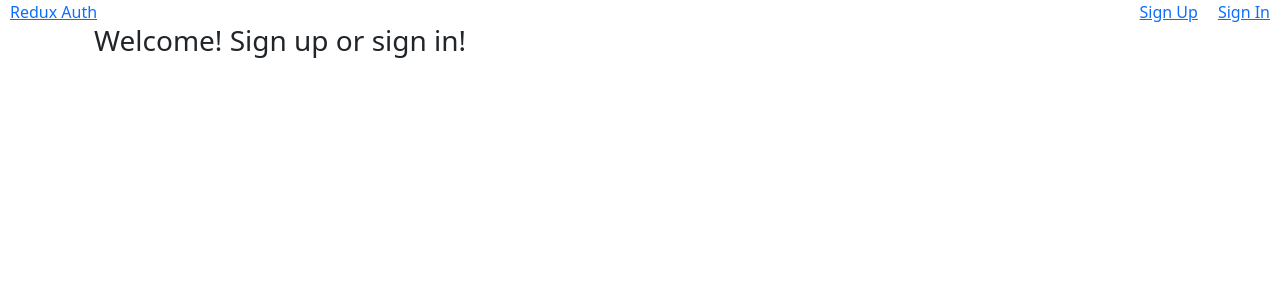
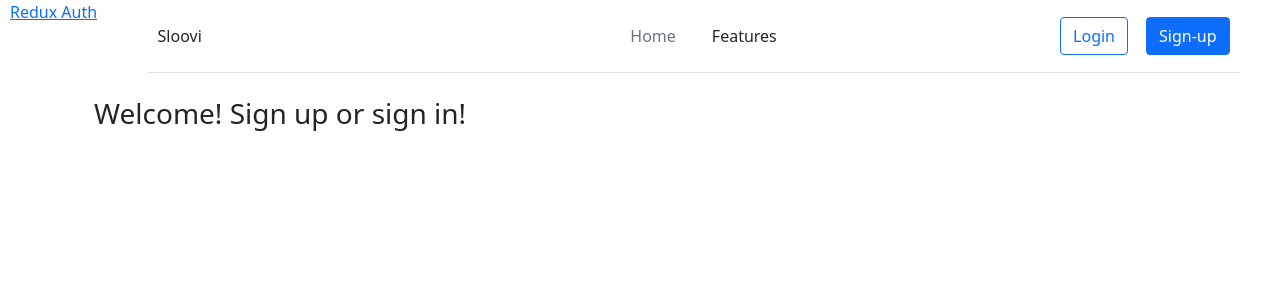
Before and after one commit to Tetranyble/sloovi, a React (Create React App) app: page / in a window 1280 px wide. Shown: the top 300 px of the page. Built offline with nearby package versions, Linux system fonts and the light colour scheme.

Commit message:
update navigation

```diff
--- a/src/components/Header.js
+++ b/src/components/Header.js
@@ -22,11 +22,33 @@
     }
   }
 
+  renderHeader = () =>{
+    return (
+      <div className="container">
+      <header className="d-flex flex-wrap align-items-center justify-content-center justify-content-md-between py-3 mb-4 border-bottom">
+        <Link href="/" className="d-flex align-items-center col-md-3 mb-2 mb-md-0 text-dark text-decoration-none">
+          Sloovi
+        </Link>
+
+        <ul className="nav col-12 col-md-auto mb-2 justify-content-center mb-md-0">
+          <li><Link to="/" className="nav-link px-2 link-secondary">Home</Link></li>
+          <li><Link to="/feature" className="nav-link px-2 link-dark">Features</Link></li>
+        </ul>
+
+        <div className="col-md-3 text-end">
+          <Link to="/signin" className="btn btn-outline-primary me-2">Login</Link>
+          <Link to="/signup" className="btn btn-primary">Sign-up</Link>
+        </div>
+      </header>
+    </div>
+    );
+  }
+
   render() {
     return (
       <div className="header">
         <Link to="/">Redux Auth</Link>
-        {this.renderLinks()}
+        {this.renderHeader()}
       </div>
     );
   }
```
